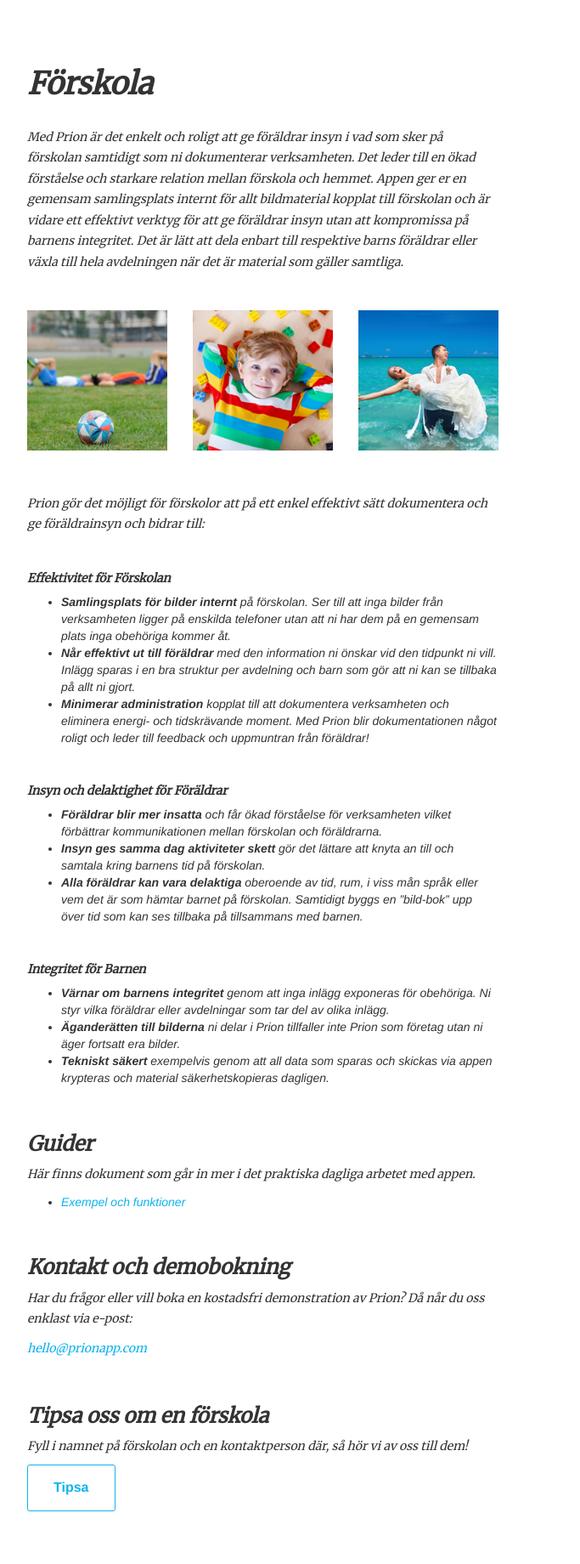
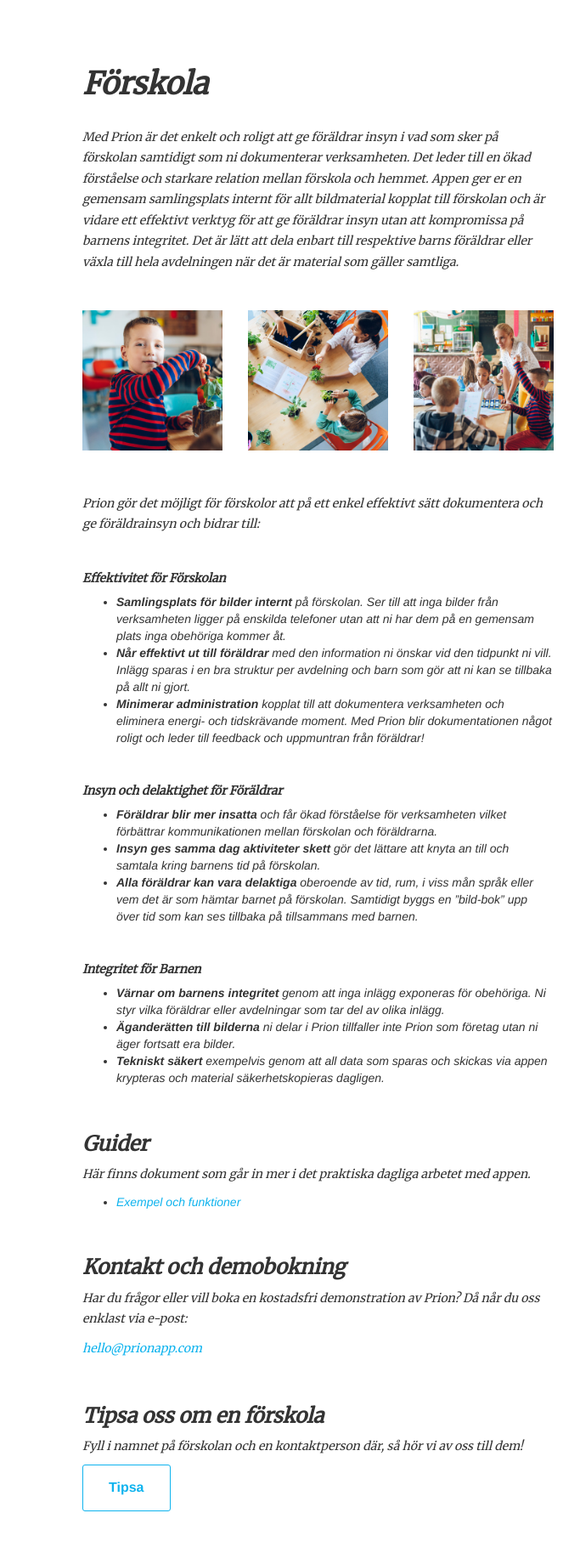
Before and after one commit to prion-app/prion-app.github.io, a PHP site: a page that uses förskola/index.html in a window 1360 px wide. Shown: the part 581-2421 px from the top of the page at 85% size, without its empty margins (78-761 px from the left). Run offline with PHP 8.4, Linux system fonts and the light colour scheme.

Commit message:
Update to website

```diff
--- a/css/prion.css
+++ b/css/prion.css
@@ -6,6 +6,12 @@
   background-size:contain;
   /*margin: 20px;*/
 }
+
+.container {
+  margin-left: auto;
+  margin-right: auto;
+}
+
 .app-play-button {
   background:url(/img/en-badge-android.svg) no-repeat;
 }
@@ -156,6 +162,11 @@ section h2.section-heading {
 }
 
 @media(min-width:768px) {
+  .container {
+    margin-left: 10px;
+    margin-right: auto;
+  }
+
   .quote {
     font-size: 20px;
   }
@@ -180,12 +191,22 @@ section h2.section-heading {
 }
 
 @media(min-width:992px) {
+  .container {
+    margin-left: 110px;
+    margin-right: auto;
+  }
+
   header .intro-text .intro-lead-in {
       font-size: 15px;
   }
 }
 
 @media(min-width:1200px) {
+  .container {
+    margin-left: 160px;
+    margin-right: auto;
+  }
+
   header .intro-text .intro-lead-in {
       font-size: 15px;
   }
--- a/familj/index.html
+++ b/familj/index.html
@@ -86,8 +86,8 @@
 <header>
   <div class="container">
     <div class="intro-text">
-      <div class="intro-heading">PRIvacy<br />ON</div>
-      <div class="intro-lead-in">Share, communicate and collaborate. In private.</div>
+      <div class="intro-heading">We love<br />moments</div>
+      <div class="intro-lead-in">Share, communicate and collaborate - in private</div>
       <a href="https://itunes.apple.com/app/prion/id924506638?mt=8" class="app-button app-store-button"></a>
       <a href="https://play.google.com/store/apps/details?id=com.prion.android" class="app-button app-play-button"></a>
     </div>
--- a/förskola/index.html
+++ b/förskola/index.html
@@ -86,8 +86,8 @@
 <header>
   <div class="container">
     <div class="intro-text">
-      <div class="intro-heading">PRIvacy<br />ON</div>
-      <div class="intro-lead-in">Share, communicate and collaborate. In private.</div>
+      <div class="intro-heading">We love<br />moments</div>
+      <div class="intro-lead-in">Share, communicate and collaborate - in private</div>
       <a href="https://itunes.apple.com/app/prion/id924506638?mt=8" class="app-button app-store-button"></a>
       <a href="https://play.google.com/store/apps/details?id=com.prion.android" class="app-button app-play-button"></a>
     </div>
@@ -108,9 +108,9 @@
 
 <p><br />
 <div class="row">
-  <img class="col-md-4 center-block" src="/img/about/1.jpg" />
-  <img class="col-md-4 center-block" src="/img/about/2.jpg" />
-  <img class="col-md-4 center-block" src="/img/about/3.jpg" />
+  <img class="col-md-4 center-block" src="/img/preschool/1.jpg" />
+  <img class="col-md-4 center-block" src="/img/preschool/2.jpg" />
+  <img class="col-md-4 center-block" src="/img/preschool/3.jpg" />
 </div>
 <br />
 <br /></p>
--- a/index.html
+++ b/index.html
@@ -86,8 +86,8 @@
 <header>
   <div class="container">
     <div class="intro-text">
-      <div class="intro-heading">PRIvacy<br />ON</div>
-      <div class="intro-lead-in">Share, communicate and collaborate. In private.</div>
+      <div class="intro-heading">We love<br />moments</div>
+      <div class="intro-lead-in">Share, communicate and collaborate - in private</div>
       <a href="https://itunes.apple.com/app/prion/id924506638?mt=8" class="app-button app-store-button"></a>
       <a href="https://play.google.com/store/apps/details?id=com.prion.android" class="app-button app-play-button"></a>
     </div>
--- a/index.xml
+++ b/index.xml
@@ -31,9 +31,9 @@
 
 &lt;p&gt;&lt;br /&gt;
 &lt;div class=&#34;row&#34;&gt;
-  &lt;img class=&#34;col-md-4 center-block&#34; src=&#34;http://prionapp.com/img/about/1.jpg&#34; /&gt;
-  &lt;img class=&#34;col-md-4 center-block&#34; src=&#34;http://prionapp.com/img/about/2.jpg&#34; /&gt;
-  &lt;img class=&#34;col-md-4 center-block&#34; src=&#34;http://prionapp.com/img/about/3.jpg&#34; /&gt;
+  &lt;img class=&#34;col-md-4 center-block&#34; src=&#34;http://prionapp.com/img/preschool/1.jpg&#34; /&gt;
+  &lt;img class=&#34;col-md-4 center-block&#34; src=&#34;http://prionapp.com/img/preschool/2.jpg&#34; /&gt;
+  &lt;img class=&#34;col-md-4 center-block&#34; src=&#34;http://prionapp.com/img/preschool/3.jpg&#34; /&gt;
 &lt;/div&gt;
 &lt;br /&gt;
 &lt;br /&gt;&lt;/p&gt;
--- a/jobs/android.se/index.html
+++ b/jobs/android.se/index.html
@@ -89,8 +89,8 @@
 <header>
   <div class="container">
     <div class="intro-text">
-      <div class="intro-heading">PRIvacy<br />ON</div>
-      <div class="intro-lead-in">Share, communicate and collaborate. In private.</div>
+      <div class="intro-heading">We love<br />moments</div>
+      <div class="intro-lead-in">Share, communicate and collaborate - in private</div>
       <a href="https://itunes.apple.com/app/prion/id924506638?mt=8" class="app-button app-store-button"></a>
       <a href="https://play.google.com/store/apps/details?id=com.prion.android" class="app-button app-play-button"></a>
     </div>
--- a/jobs/ios.se/index.html
+++ b/jobs/ios.se/index.html
@@ -89,8 +89,8 @@
 <header>
   <div class="container">
     <div class="intro-text">
-      <div class="intro-heading">PRIvacy<br />ON</div>
-      <div class="intro-lead-in">Share, communicate and collaborate. In private.</div>
+      <div class="intro-heading">We love<br />moments</div>
+      <div class="intro-lead-in">Share, communicate and collaborate - in private</div>
       <a href="https://itunes.apple.com/app/prion/id924506638?mt=8" class="app-button app-store-button"></a>
       <a href="https://play.google.com/store/apps/details?id=com.prion.android" class="app-button app-play-button"></a>
     </div>
```
Also changed, not shown: img/preschool/1.jpg (added), img/preschool/2.jpg (added), img/preschool/3.jpg (added).
